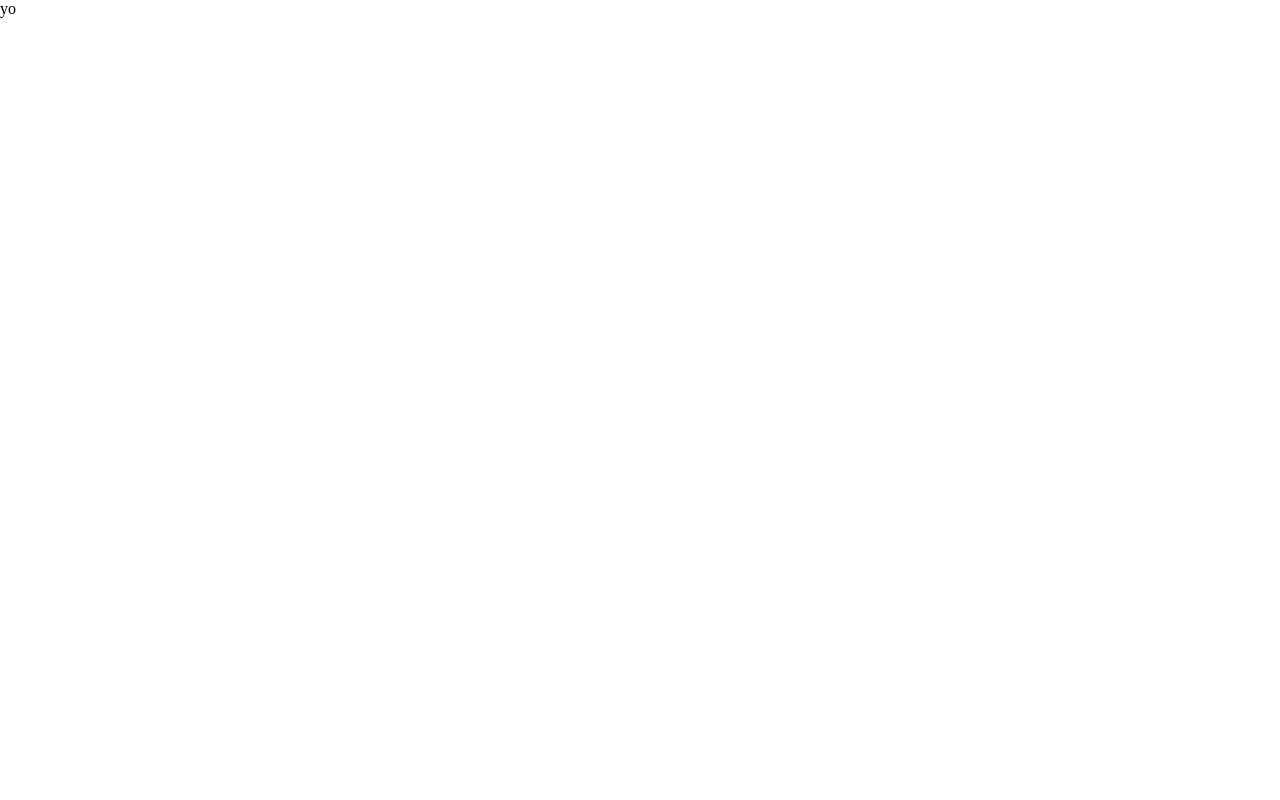
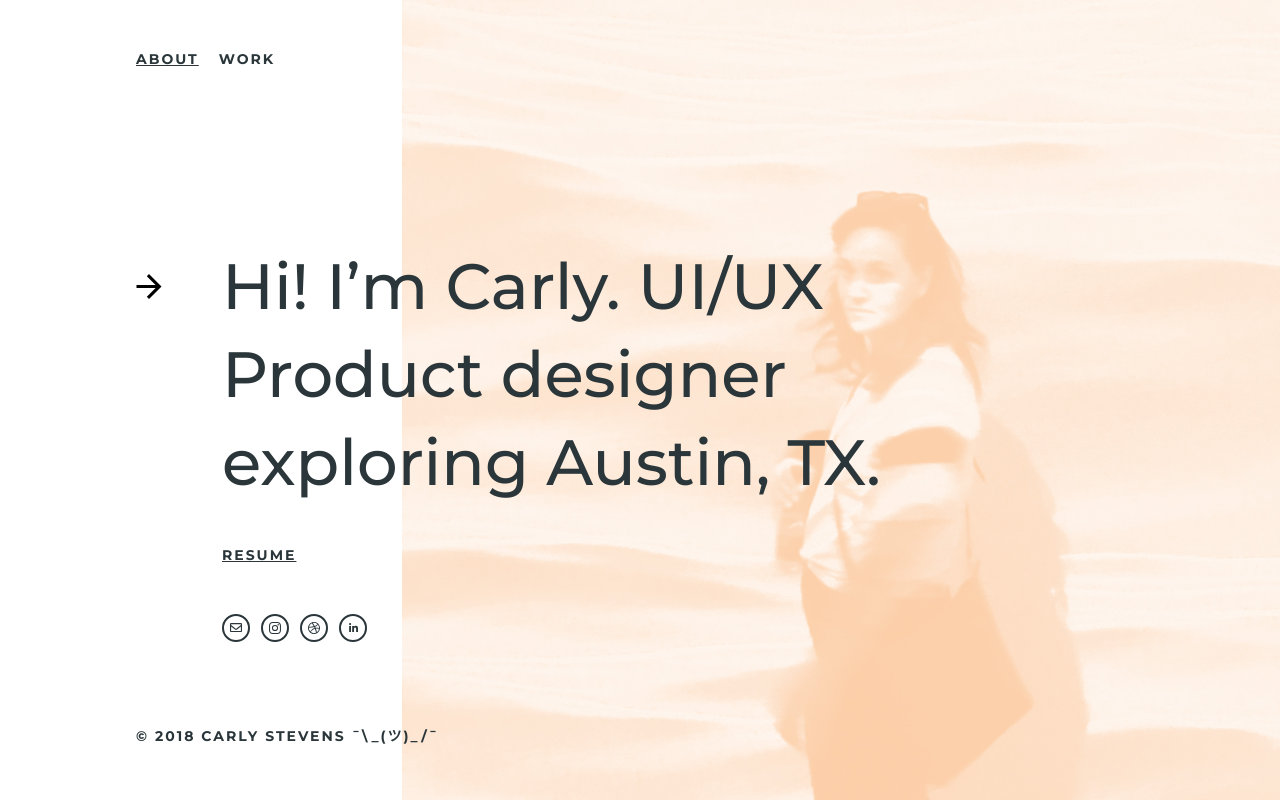
Before and after one commit to omgcarlyidk/portfolio, a website: page index.html in a window 1280 px wide. Drawn offline with Linux system fonts and the light colour scheme.

Commit message:
basic layout. still needs work.

```diff
--- a/index.html
+++ b/index.html
@@ -4,10 +4,58 @@
   <meta charset="UTF-8">
   <meta name="viewport" content="width=device-width, initial-scale=1">
   <link rel="stylesheet" href="dist/css/style.min.css">
+  <link href="https://fonts.googleapis.com/css?family=Montserrat:500,700" rel="stylesheet">
   <title>Carly Stevens</title>
 </head>
 <body>
-  yo
+  <main class="about">
+    <header>
+      <ul>
+        <li><a class="active" href="/">ABOUT</a></li>
+        <li><a href="/work.html">WORK</a></li>
+      </ul>
+    </header>
+    <div class="bio">
+      <span class="arrow">
+        <svg xmlns="http://www.w3.org/2000/svg" width="26" height="25">
+          <path fill="#000" fill-rule="evenodd" d="M13 0l-2.187 2.188 8.75 8.75H.5v3.125h19.063l-8.75 8.75L13 25l12.5-12.5z"/>
+        </svg>
+      </span>
+      <div class="hi">
+        <p>
+          Hi! I’m Carly. UI/UX Product designer exploring Austin, TX.
+        </p>
+        <a class="resume" href="/2018-CStevens-Resume.pdf" target="_blank" rel="noopener noreferrer">
+          RESUME
+        </a>
+        <div class="social">
+          <ul>
+            <li>
+              <a href="mailto:carlyjstevens@gmail.com" target="_blank" rel="noopener noreferrer">
+                <img src="dist/images/email.svg" />
+              </a>
+            </li>
+            <li>
+              <a href="https://www.instagram.com/omgcarlyidk/" target="_blank" rel="noopener noreferrer">
+                  <img src="dist/images/insta.svg" />
+              </a>
+            </li>
+            <li>
+              <a href="https://dribbble.com/omgcarlyidk" target="_blank" rel="noopener noreferrer">
+                  <img src="dist/images/dribbble.svg" />
+              </a>
+            </li>
+            <li>
+              <a href="https://www.linkedin.com/in/carly-stevens-a383bb59/" target="_blank" rel="noopener noreferrer">
+                  <img src="dist/images/linkedin.svg" />
+              </a>
+            </li>
+          </ul>
+        </div>
+      </div>
+    </div>
+    <footer>&copy; 2018 CARLY STEVENS ¯\_(ツ)_/¯</footer>
+  </main>
   <script src="dist/scripts/script.js"></script>
 </body>
 </html>
--- /dev/null
+++ b/src/scss/_about.scss
@@ -0,0 +1,45 @@
+.bio {
+  display: flex;
+  margin-top: 174px;
+
+  .arrow {
+    margin-right: 60px;
+    position: relative;
+    top: 32px;
+  }
+
+  .hi {
+    display: flex;
+    flex-direction: column;
+
+    p {
+      font-size: 64px;
+      font-weight: $medium;
+      color: $metal;
+      letter-spacing: 0;
+      line-height: 88px;
+      margin-bottom: 38px;
+      width: 760px;
+    }
+
+    .resume {
+      color: $metal;
+      font-size: 14px;
+      font-weight: $bold;
+      letter-spacing: 2px;
+      line-height: 22px;
+      margin-bottom: 48px;
+    }
+
+    .social {
+      ul {
+        display: flex;
+        list-style-type: none;
+
+        li {
+          margin-right: 11px;
+        }
+      }
+    }
+  }
+}
--- a/src/scss/_colors.scss
+++ b/src/scss/_colors.scss
@@ -0,0 +1 @@
+$metal: #2A363A;
--- a/src/scss/_fonts.scss
+++ b/src/scss/_fonts.scss
@@ -0,0 +1,2 @@
+$bold: 700;
+$medium: 400;
--- /dev/null
+++ b/src/scss/_footer.scss
@@ -0,0 +1,9 @@
+footer {
+  bottom: 0;
+  color: $metal;
+  font-size: 14px;
+  font-weight: $bold;
+  letter-spacing: 2px;
+  padding-bottom: 55px;
+  position: fixed;
+}
--- /dev/null
+++ b/src/scss/_header.scss
@@ -0,0 +1,34 @@
+header {
+  align-items: flex-end;
+  box-sizing: border-box;
+  display: flex;
+  height: 68px;
+  width: 100%;
+
+  ul {
+    display: flex;
+    list-style-type: none;
+
+    li {
+      &:nth-child(1) {
+        margin-right: 20px;
+      }
+
+      a {
+        color: $metal;
+        font-size: 14px;
+        font-weight: $bold;
+        letter-spacing: 2px;
+        text-decoration: none;
+
+        &.active {
+          text-decoration: underline;
+        }
+
+        &:hover {
+
+        }
+      }
+    }
+  }
+}
--- a/src/scss/style.scss
+++ b/src/scss/style.scss
@@ -1,7 +1,26 @@
 @import 'reset';
 @import 'fonts';
 @import 'colors';
+@import 'header';
+@import 'footer';
+@import 'about';
 
 html {
+  font-family: 'Montserrat', sans-serif;
   font-size: 16px;
 }
+
+main {
+  color: $metal;
+  height: 100vh;
+  padding: 0 136px;
+
+  &.about {
+    background: url('../images/me.png') fixed no-repeat bottom right;
+    // background-size: 59%;
+  }
+
+  &.work {
+    background: url('../images/olly.png') fixed no-repeat bottom right;
+  }
+}
```
Also changed, not shown: work.html (added, +35 -0 lines), dist/css/style.min.css, src/images/arrow.svg, src/images/dribbble.svg, src/images/email.svg, src/images/insta.svg, src/images/linkedin.svg.
